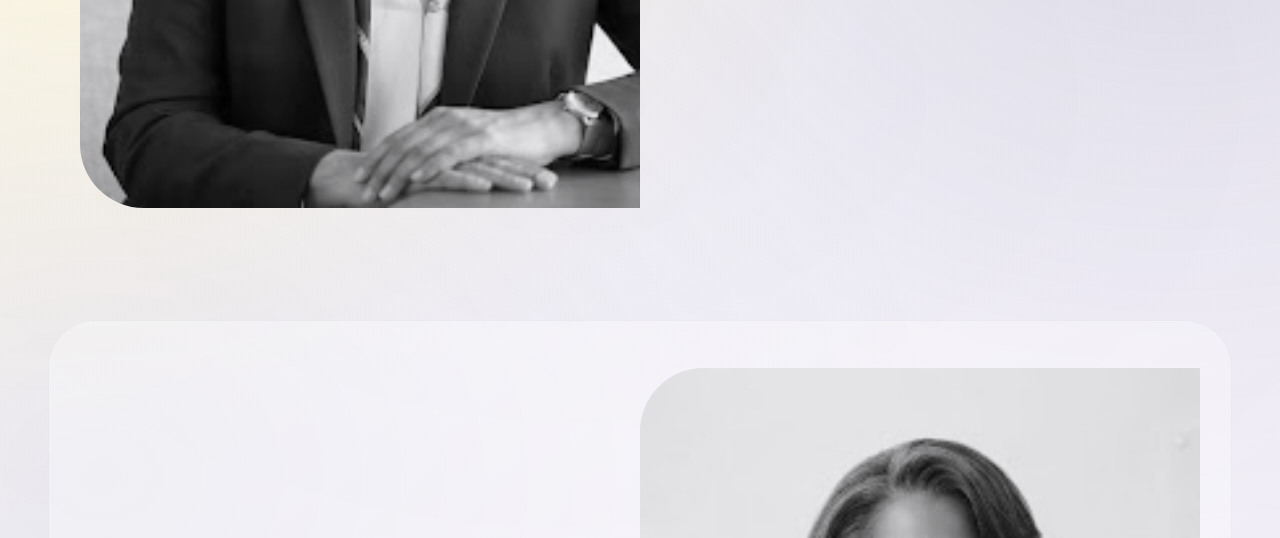
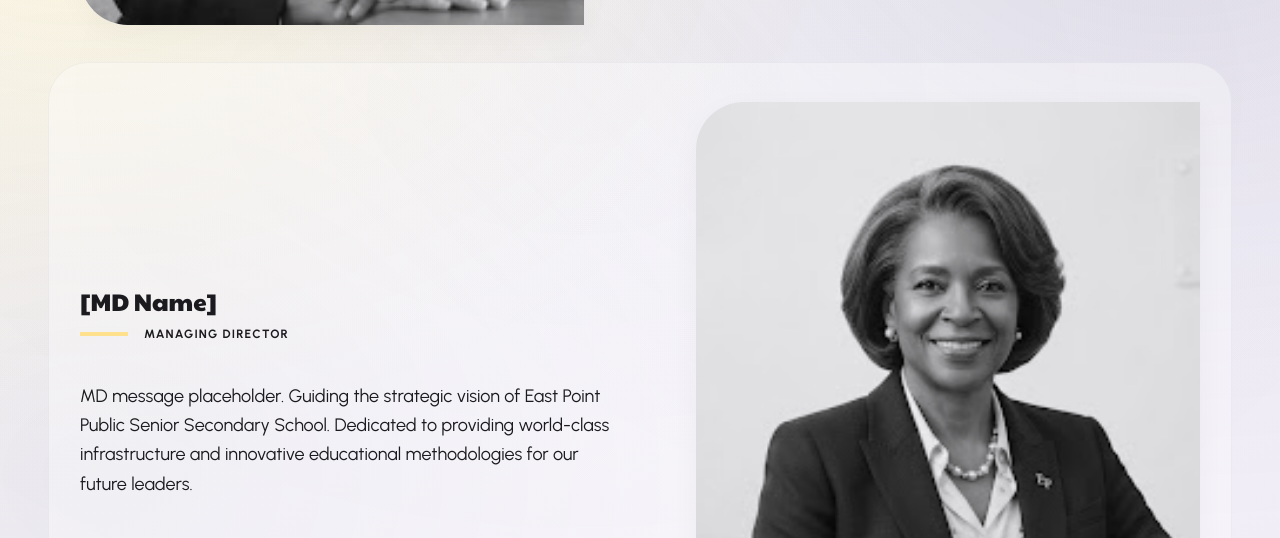
Before and after one commit to KamalAngaria/My-School, a website: page pages/public/leadership.html in a window 1280 px wide. Shown: the part 980-1518 px from the top of the page. Drawn offline with Linux system fonts and the light colour scheme.

Commit message:
Leadership: tighten spacing, add scroll reveal animations with reduced-motion support

```diff
--- a/pages/public/leadership.html
+++ b/pages/public/leadership.html
@@ -31,13 +31,13 @@
 
             <!-- Principal Profile -->
             <div class="profile-card">
-                <div class="profile-card__image-column">
+                <div class="profile-card__image-column reveal reveal--image">
                     <div class="profile-card__image-wrapper profile-card__image-wrapper--principal">
                         <div class="profile-card__overlay"></div>
                         <img src="/assets/images/EP-IMG-001.webp" alt="Principal Portrait" class="profile-card__image" loading="lazy">
                     </div>
                 </div>
-                <div class="profile-card__content-column">
+                <div class="profile-card__content-column reveal reveal--content">
                     <h2 class="font-headline-sm text-display-md text-primary">[Principal Name]</h2>
                     <div class="profile-card__role">
                         <div class="profile-card__role-line"></div>
@@ -64,13 +64,13 @@
             <!-- Managing Director Profile (Reversed) -->
             <div class="profile-card profile-card--reversed">
                 <div class="profile-card__bg-decoration"></div>
-                <div class="profile-card__image-column">
+                <div class="profile-card__image-column reveal reveal--image">
                     <div class="profile-card__image-wrapper profile-card__image-wrapper--md">
                         <div class="profile-card__overlay"></div>
                         <img src="/assets/images/EP-IMG-002.webp" alt="Managing Director Portrait" class="profile-card__image" loading="lazy">
                     </div>
                 </div>
-                <div class="profile-card__content-column">
+                <div class="profile-card__content-column reveal reveal--content">
                     <h2 class="font-headline-sm text-display-md text-primary">[MD Name]</h2>
                     <div class="profile-card__role">
                         <div class="profile-card__role-line"></div>
@@ -118,5 +118,28 @@
 
     <div id="global-footer"></div>
     <script src="/scripts/core/layout-injector.js"></script>
+    <script>
+    /* Scroll Reveal — IntersectionObserver */
+    (function() {
+        var prefersReducedMotion = window.matchMedia('(prefers-reduced-motion: reduce)').matches;
+        if (prefersReducedMotion) {
+            document.querySelectorAll('.reveal').forEach(function(el) {
+                el.classList.add('is-visible');
+            });
+            return;
+        }
+        var observer = new IntersectionObserver(function(entries) {
+            entries.forEach(function(entry) {
+                if (entry.isIntersecting) {
+                    entry.target.classList.add('is-visible');
+                    observer.unobserve(entry.target);
+                }
+            });
+        }, { threshold: 0.15 });
+        document.querySelectorAll('.reveal').forEach(function(el) {
+            observer.observe(el);
+        });
+    })();
+    </script>
 </body>
 </html>
--- a/styles/pages/leadership.css
+++ b/styles/pages/leadership.css
@@ -1,10 +1,10 @@
 /* leadership.css */
 
 .leadership-main {
-    padding-top: 8rem; /* pt-32 */
-    padding-bottom: 6rem; /* pb-24 */
+    padding-top: clamp(5rem, 8vw, 7rem);
+    padding-bottom: clamp(3rem, 5vw, 5rem);
     margin-top: 5rem;
-    max-width: 90rem; /* max-w-[1440px] */
+    max-width: 90rem;
     margin-left: auto;
     margin-right: auto;
     width: 100%;
@@ -19,48 +19,37 @@
     }
 }
 
-/* Intro */
+/* Intro — Tighter */
 .leadership-intro {
     text-align: center;
-    margin-bottom: 5rem;
-}
-
-@media (min-width: 768px) {
-    .leadership-intro {
-        margin-bottom: 8rem;
-    }
+    margin-bottom: clamp(3rem, 4vw, 4rem);
 }
 
 .leadership-intro h1 {
-    margin-bottom: 1.5rem;
+    margin-bottom: 1rem;
 }
 
-/* Profiles */
+/* Profiles — Tighter rhythm */
 .leadership-profiles {
     display: flex;
     flex-direction: column;
-    gap: 6rem;
-    margin-bottom: 8rem;
+    gap: clamp(4rem, 6vw, 6rem);
+    margin-bottom: clamp(4rem, 5vw, 6rem);
 }
 
-@media (min-width: 768px) {
-    .leadership-profiles {
-        gap: 10rem;
-    }
-}
-
+/* Profile Card */
 .profile-card {
     display: flex;
     flex-direction: column;
     align-items: center;
-    gap: 3rem;
+    gap: 2.5rem;
     position: relative;
 }
 
 @media (min-width: 1024px) {
     .profile-card {
         flex-direction: row;
-        gap: 6rem;
+        gap: 5rem;
     }
 
     .profile-card--reversed {
@@ -68,6 +57,7 @@
     }
 }
 
+/* Background decoration */
 .profile-card__bg-decoration {
     display: none;
 }
@@ -76,17 +66,18 @@
     .profile-card__bg-decoration {
         display: block;
         position: absolute;
-        top: -3rem;
-        bottom: -3rem;
+        top: -2.5rem;
+        bottom: -2.5rem;
         left: -2rem;
         right: -2rem;
         background-color: rgba(255, 255, 255, 0.35);
         border: 1px solid rgba(20, 21, 78, 0.04);
         z-index: -10;
-        border-radius: 3rem;
+        border-radius: 2.5rem;
     }
 }
 
+/* Image Column */
 .profile-card__image-column {
     width: 100%;
     flex-shrink: 0;
@@ -94,7 +85,7 @@
 
 @media (min-width: 1024px) {
     .profile-card__image-column {
-        width: 50%;
+        width: 45%;
     }
 }
 
@@ -103,23 +94,23 @@
     overflow: hidden;
     background-color: var(--color-surface-container-high);
     position: relative;
-    box-shadow: var(--shadow-xl);
+    box-shadow: var(--surface-shadow);
 }
 
 .profile-card__image-wrapper--principal {
-    border-top-right-radius: 4rem;
-    border-bottom-left-radius: 4rem;
+    border-top-right-radius: 3rem;
+    border-bottom-left-radius: 3rem;
 }
 
 .profile-card__image-wrapper--md {
-    border-top-left-radius: 4rem;
-    border-bottom-right-radius: 4rem;
+    border-top-left-radius: 3rem;
+    border-bottom-right-radius: 3rem;
 }
 
 .profile-card__overlay {
     position: absolute;
     inset: 0;
-    background-color: rgba(42, 44, 100, 0.05); /* primary/5 */
+    background-color: rgba(42, 44, 100, 0.05);
     mix-blend-mode: multiply;
     z-index: 10;
 }
@@ -136,6 +127,7 @@
     filter: grayscale(0%);
 }
 
+/* Content Column */
 .profile-card__content-column {
     display: flex;
     flex-direction: column;
@@ -145,12 +137,12 @@
 
 @media (min-width: 1024px) {
     .profile-card__content-column {
-        width: 50%;
+        width: 55%;
     }
 }
 
 .profile-card__content-column h2 {
-    margin-bottom: 1rem;
+    margin-bottom: 0.75rem;
     line-height: 1.2;
 }
 
@@ -158,13 +150,13 @@
     display: flex;
     align-items: center;
     gap: 1rem;
-    margin-bottom: 2rem;
+    margin-bottom: 1.5rem;
 }
 
 .profile-card__role-line {
     width: 3rem;
     height: 0.25rem;
-    background-color: var(--color-secondary-fixed); /* #FFCB04 */
+    background-color: var(--color-secondary-fixed);
 }
 
 .profile-card__role span {
@@ -174,7 +166,7 @@
 }
 
 .profile-card__message {
-    margin-bottom: 2rem;
+    margin-bottom: 1.5rem;
     line-height: 1.625;
 }
 
@@ -205,13 +197,13 @@
     height: 1.25rem;
 }
 
-/* Links */
+/* Links Section */
 .leadership-links {
     max-width: 56rem;
     margin: 0 auto;
     text-align: center;
-    border-top: 1px solid rgba(199, 197, 209, 0.3); /* outline-variant/30 */
-    padding-top: 4rem;
+    border-top: 1px solid rgba(199, 197, 209, 0.3);
+    padding-top: 3rem;
 }
 
 .leadership-links h3 {
@@ -245,7 +237,7 @@
 }
 
 .pill-link:hover {
-    background-color: var(--color-secondary-fixed); /* #FFCB04 */
+    background-color: var(--color-secondary-fixed);
 }
 
 .pill-link__icon {
@@ -255,3 +247,46 @@
 .pill-link:hover .pill-link__icon {
     transform: scale(1.1);
 }
+
+/* ==========================================================================
+   SCROLL REVEAL SYSTEM
+   ========================================================================== */
+
+.reveal {
+    opacity: 0;
+    transform: translateY(24px);
+    transition: opacity 0.75s cubic-bezier(0.22, 1, 0.36, 1),
+                transform 0.75s cubic-bezier(0.22, 1, 0.36, 1);
+    will-change: opacity, transform;
+}
+
+.reveal--content {
+    transform: translateY(18px);
+    transition-delay: 0.12s;
+}
+
+.reveal--image {
+    transform: translateY(24px) scale(0.98);
+    transition: opacity 0.8s cubic-bezier(0.22, 1, 0.36, 1),
+                transform 0.8s cubic-bezier(0.22, 1, 0.36, 1);
+}
+
+.reveal.is-visible {
+    opacity: 1;
+    transform: translateY(0) scale(1);
+}
+
+/* Reduced Motion */
+@media (prefers-reduced-motion: reduce) {
+    .reveal {
+        opacity: 1;
+        transform: none;
+        transition: none;
+    }
+    .reveal--content,
+    .reveal--image {
+        opacity: 1;
+        transform: none;
+        transition: none;
+    }
+}
```
